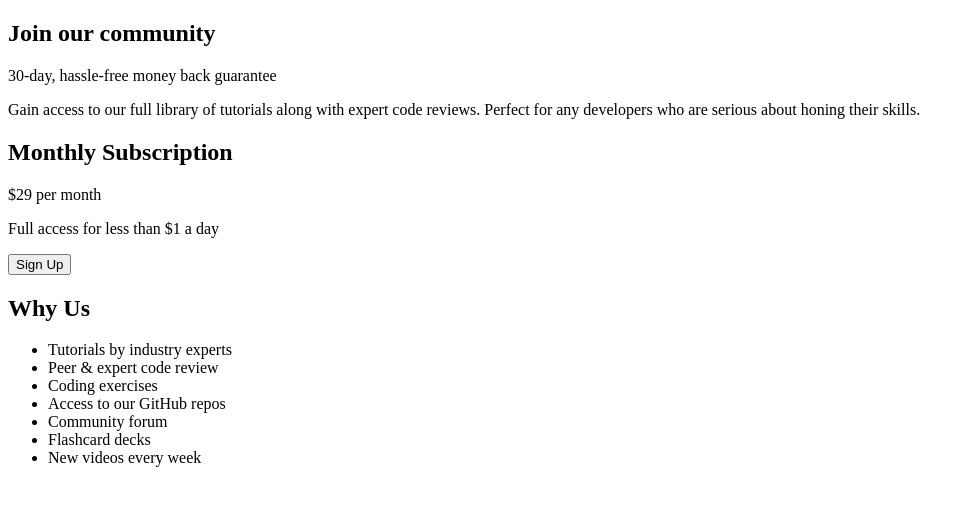
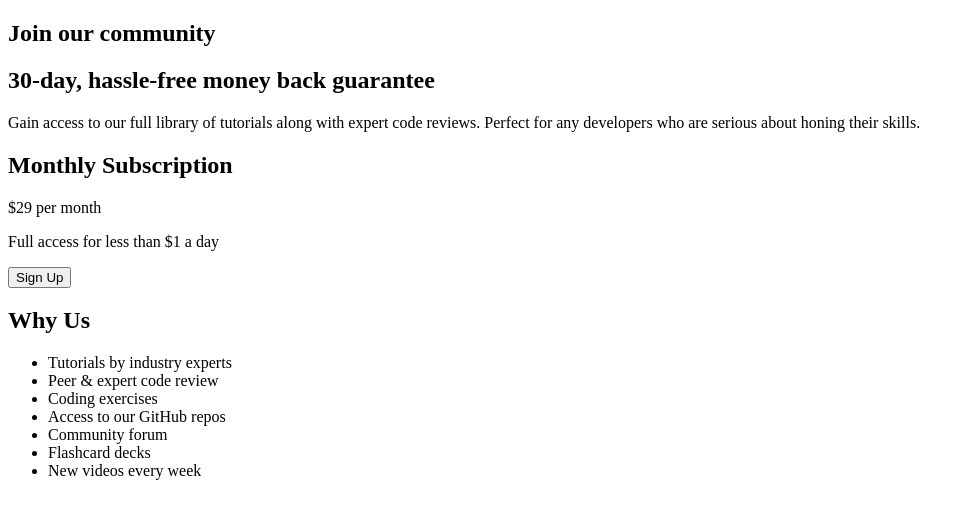
Before and after one commit to JohnMwendwa/single-price-grid-component, a plain HTML site: page index.html in a window 1280 px wide. Shown: the whole page, without its empty margins (0-975 px from the left). Drawn offline with Linux system fonts and the light colour scheme.

Commit message:
Update heading level

```diff
--- a/index.html
+++ b/index.html
@@ -20,7 +20,7 @@
     <main>
       <section class="section__one">
         <h1>Join our community</h1>
-        <p>30-day, hassle-free money back guarantee</p>
+        <h2>30-day, hassle-free money back guarantee</h2>
         <p>
           Gain access to our full library of tutorials along with expert code
           reviews. Perfect for any developers who are serious about honing their
```
